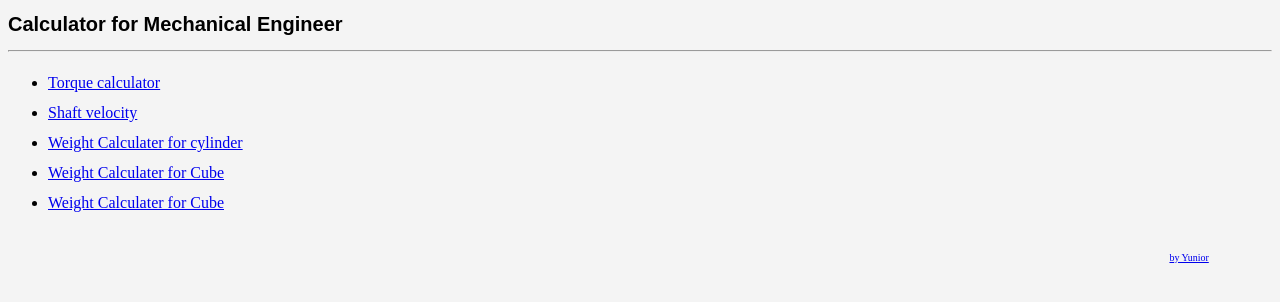
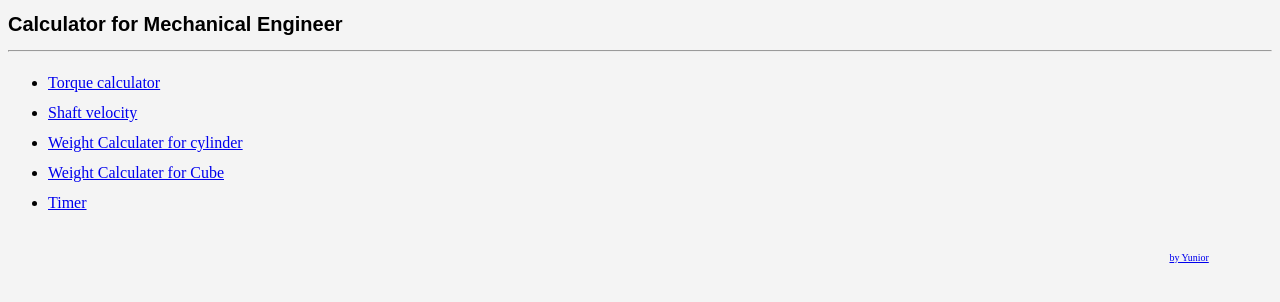
Before and after one commit to zyfgxx/MechCal, a plain HTML site: page index.html in a window 1280 px wide. Drawn offline with Linux system fonts and the light colour scheme.

Commit message:
Update index.html

```diff
--- a/index.html
+++ b/index.html
@@ -16,7 +16,7 @@
             <li> <a href="./html/ShaftVelCal.html"> Shaft velocity</a> </li>
             <li> <a href="./html/Cylweight.html"> Weight Calculater for cylinder</a> </li>
             <li> <a href="./html/Cubeweight.html"> Weight Calculater for Cube</a> </li>
-            <li> <a href="./html/timer.html"> Weight Calculater for Cube</a> </li>
+            <li> <a href="./html/timer.html"> Timer</a> </li>
 
     </ul>
 
```
